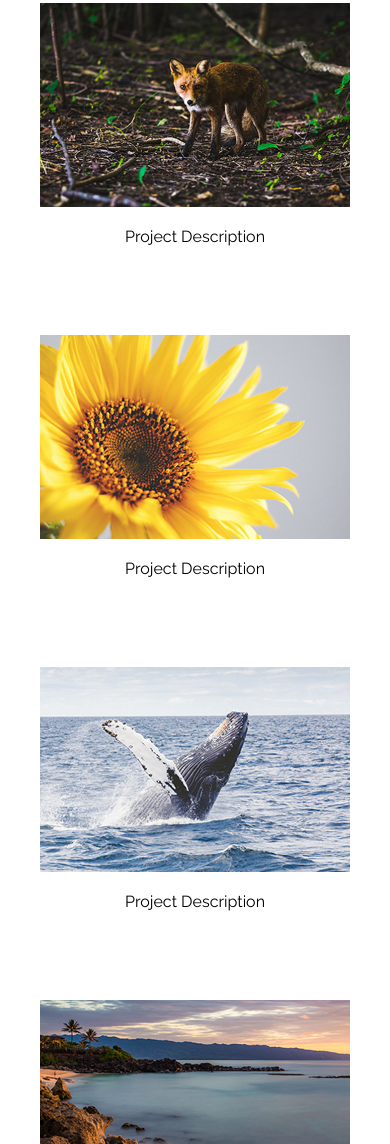
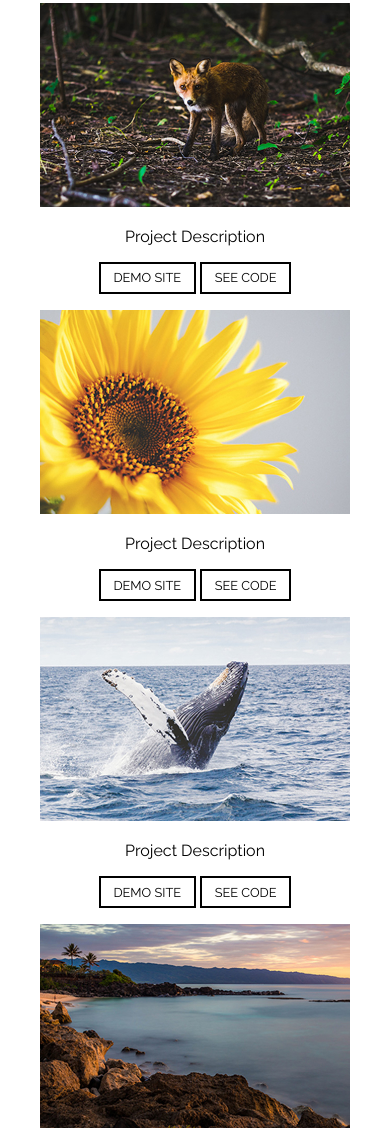
Before and after one commit to mava1412/mava1412.github.io, a website: page index.html in a window 390 px wide. Shown: the part 856-2000 px from the top of the page. Drawn offline with nearby package versions, Linux system fonts and the light colour scheme.

Commit message:
added media queries for 768px screen size

```diff
--- a/css/style.css
+++ b/css/style.css
@@ -34,6 +34,12 @@ img {
 	font-size: .9em;
 }
 
+@media (min-width: 60rem) {
+	.title {
+		font-size: 3.1rem;
+	}
+}
+
 /* buttons */
 
 .button {
@@ -47,19 +53,31 @@ img {
 	padding: .5em 1em;
 }
 
-.button.button-accent {
+.button-accent {
 	color: #fff;
 }
 
+.button-accent:hover,
+.button-accent:focus {
+	background: black;
+	color: #232323;
+	color: #fff;
+}
 
-/* header */
+.button-small {
+	color: black;
+	font-size: .8em;
+}
+
+
+/* nav bar */
 
 header {
 	/* makes the header stay on top of the hero */
 	position: absolute;
 	/* left: 0; */
 	right: 0;
-	margin-top: 1em;
+	margin: 1em 3em;
 	}
 
 nav ul {
@@ -87,6 +105,12 @@ nav a:focus {
 	color: #ddd;
 }
 
+@media (min-width: 60rem) {
+	nav {
+		float: right;
+	}
+}
+
 /* hero section */
 
 section.home-hero {
--- a/index.html
+++ b/index.html
@@ -70,7 +70,8 @@
       <img src="images/portfolio-01.jpg" alt="portfolio item">
       <figcaption class="port-desc">
         <p>Project Description</p>
-        <a href="#" class="button button-accent button-small">Project Details</a>
+        <a href="#" class="button button-accent button-small">Demo site</a>
+        <a href="#" class="button button-accent button-small">See code</a>
       </figcaption>
     </figure>
 
@@ -79,7 +80,8 @@
       <img src="images/portfolio-02.jpg" alt="portfolio item">
       <figcaption class="port-desc">
         <p>Project Description</p>
-        <a href="#" class="button button-accent button-small">Project Details</a>
+        <a href="#" class="button button-accent button-small">Demo site</a>
+        <a href="#" class="button button-accent button-small">See code</a>
       </figcaption>
     </figure>
 
@@ -88,7 +90,8 @@
       <img src="images/portfolio-03.jpg" alt="portfolio item">
       <figcaption class="port-desc">
         <p>Project Description</p>
-        <a href="#" class="button button-accent button-small">Project Details</a>
+        <a href="#" class="button button-accent button-small">Demo site</a>
+        <a href="#" class="button button-accent button-small">See code</a>
       </figcaption>
     </figure>
 
@@ -97,7 +100,8 @@
       <img src="images/portfolio-04.jpg" alt="portfolio item">
       <figcaption class="port-desc">
         <p>Project Description</p>
-        <a href="#" class="button button-accent button-small">Project Details</a>
+        <a href="#" class="button button-accent button-small">Demo site</a>
+        <a href="#" class="button button-accent button-small">See code</a>
       </figcaption>
     </figure>
 
@@ -106,7 +110,8 @@
       <img src="images/portfolio-05.jpg" alt="portfolio item">
       <figcaption class="port-desc">
         <p>Project Description</p>
-        <a href="#" class="button button-accent button-small">Project Details</a>
+        <a href="#" class="button button-accent button-small">Demo site</a>
+        <a href="#" class="button button-accent button-small">See code</a>
       </figcaption>
     </figure>
 
@@ -115,7 +120,8 @@
       <img src="images/portfolio-06.jpg" alt="portfolio item">
       <figcaption class="port-desc">
         <p>Project Description</p>
-        <a href="#" class="button button-accent button-small">Project Details</a>
+        <a href="#" class="button button-accent button-small">Demo site</a>
+        <a href="#" class="button button-accent button-small">See code</a>
       </figcaption>
     </figure>
 
```
